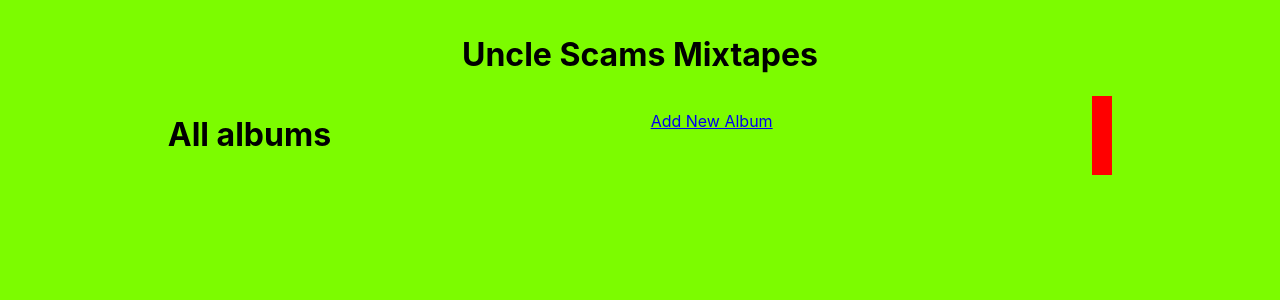
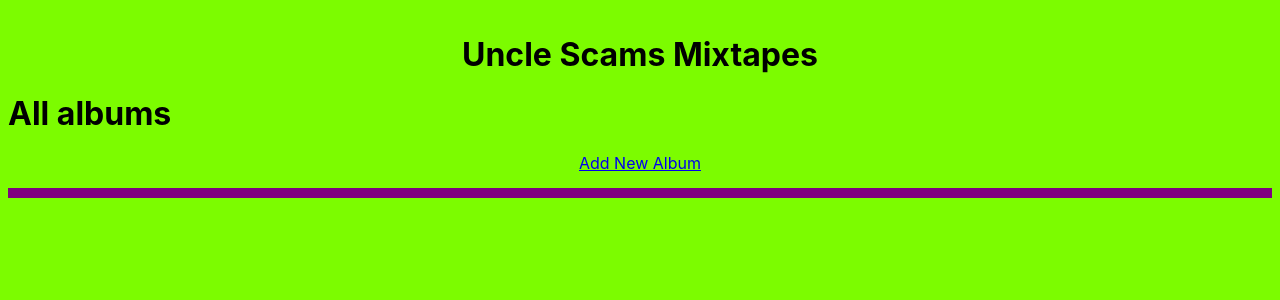
Before and after one commit to momentum-morehouse/django-music-MIKEabraha, a Django app: page / in a window 1280 px wide. Shown: the top 300 px of the page. Run offline with Django 3.2, Linux system fonts and the light colour scheme; data that the repository does not hold is empty; some libraries are stand-ins or nearby versions.

Commit message:
update !

```diff
--- a/static/css/styles.css
+++ b/static/css/styles.css
@@ -6,9 +6,16 @@ body{
   display: flex;
   flex-wrap: wrap;
   flex-direction: row;
-  border: red 10px solid;
-  background: blue;
-  color: red;
+  border: red 2px solid;
+  background: black;
+  color: yellow;
+  width: 350px;
+  height: 500px;
+  border-radius: 10%;
+  background:rgb(17, 75, 37);
+  text-align: justify;
+  text-justify: inter-word;
+
 }
 
 .everything {
@@ -16,4 +23,20 @@ body{
   flex-wrap: wrap;
   flex-direction: row;
   justify-content: space-around;
+  border: purple 5px solid;
+
 }
+
+img{
+
+  margin-left: auto;
+  margin-right: auto;
+  width: 350px;
+  border-radius: 25%;
+}
+
+
+
+
+
+}
--- a/templates/albums/list_album.html
+++ b/templates/albums/list_album.html
@@ -1,19 +1,20 @@
 {% extends "base.html" %}
 {% block content %}
-<div class= "everything">
+
 <h1>All albums</h1>
 
-
+<center>
 <p><a href="{% url 'add_album' %}">Add New Album</a></p>
-
+</center>
+<div class= "everything">
+  {% for album in albums %}
 <div class="flex">
-  {% for album in albums %}
 
 
-  <aside>
+
     <img src= "{{album.image_url}}" >
 
-  </aside>
+
     <h2>{{ album.albumtitle }}</h2>
 
      {{ album.artistname }}
@@ -21,17 +22,17 @@
       {{ album.released }}
 
 
-
+    <center>
    <p>
       <a href="{% url 'edit_album' pk=album.pk %}">Edit Album</a><br>
       <a class="red" href="{% url 'delete_album' pk=album.pk %}">Delete Contact</a>
     </p>
 
-
+    </center>
 <br>
 
+</div>
+  {% endfor %}
 
-  {% endfor %}
-</div>
 </div>
 {% endblock %}
```
